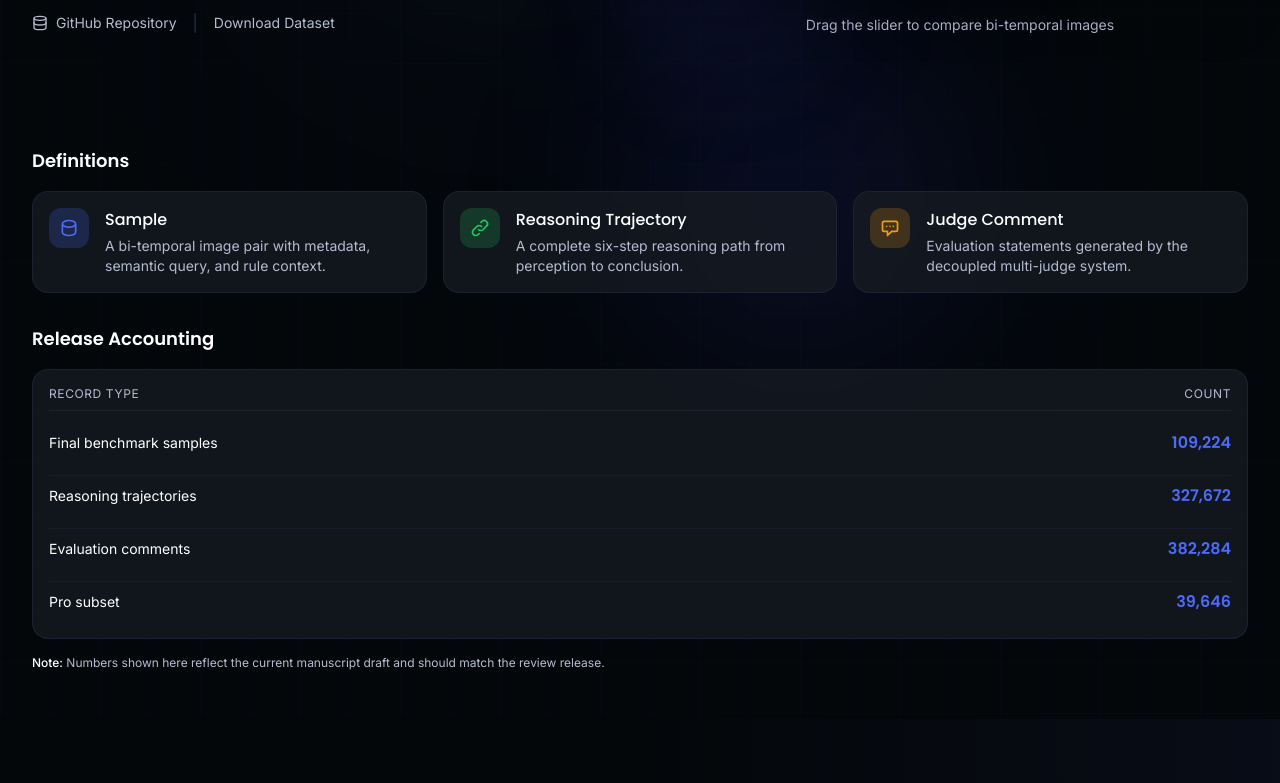
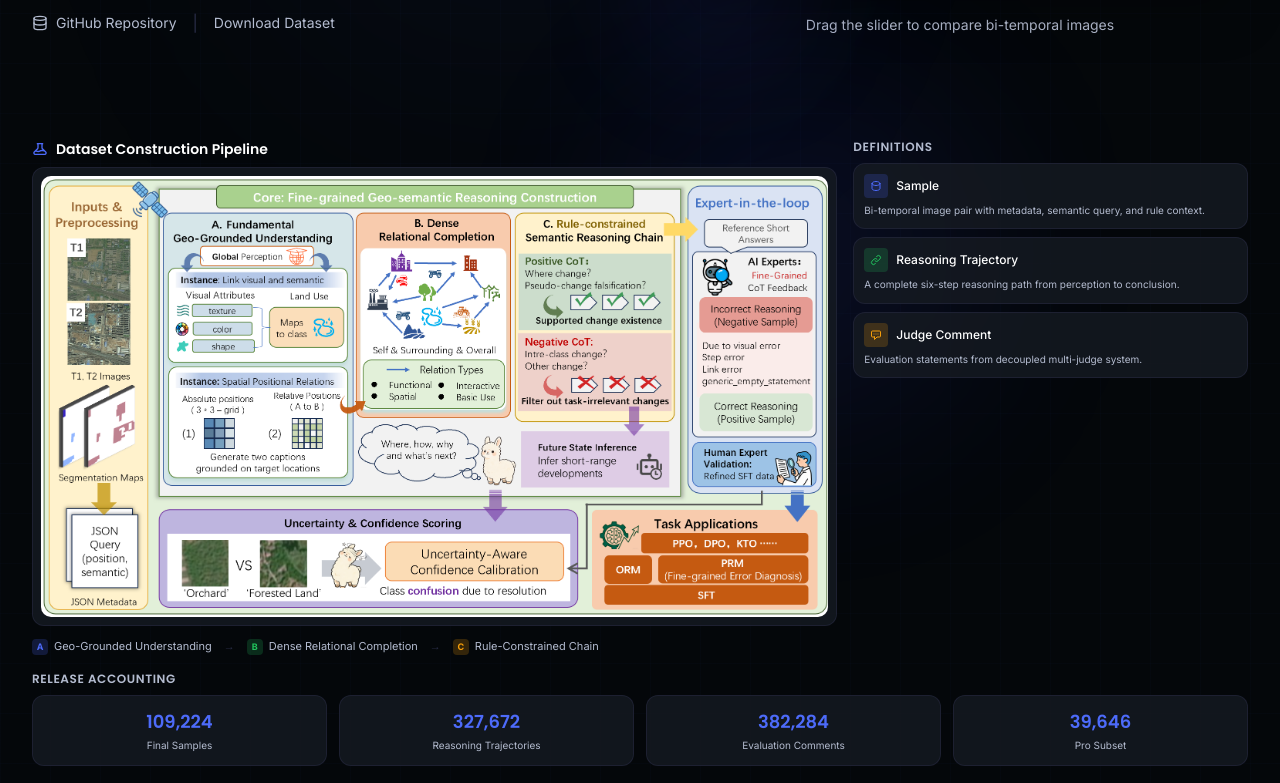
Before and after one commit to srkVictory/dataset_website_pre, a React (Vite) app in the folder app/: page / in a window 1280 px wide. Shown: the part 737-1520 px from the top of the page. Built offline with nearby package versions, Linux system fonts and the light colour scheme.

Commit message:
4.9优化

```diff
--- a/app/src/sections/Hero.tsx
+++ b/app/src/sections/Hero.tsx
@@ -238,101 +238,126 @@ export default function Hero() {
         </div>
       </div>
 
-      {/* 数据集详情模块 */}
-      <div className="relative z-10 max-w-7xl mx-auto px-4 sm:px-6 lg:px-8 mt-auto pb-12 pt-8">
-        <div className="space-y-8">
-          {/* Definitions - 上方 */}
+      {/* 数据集构建流程与统计 */}
+      <div className="relative z-10 max-w-7xl mx-auto px-4 sm:px-6 lg:px-8 mt-auto pb-8 pt-6">
+        <div className="space-y-4">
+
+          {/* 第一行：流程图 + Definitions */}
+          <div className="grid lg:grid-cols-3 gap-4">
+            {/* 左侧：构建流程图 */}
             <div
-            className={`transition-all duration-700 ${
+              className={`lg:col-span-2 transition-all duration-700 ${
                 isVisible ? 'opacity-100 translate-y-0' : 'opacity-0 translate-y-8'
               }`}
               style={{ transitionDelay: '0.9s', transitionTimingFunction: 'var(--ease-out-expo)' }}
             >
-            <h3 className="text-lg font-semibold text-white mb-4">Definitions</h3>
+              <h3 className="text-sm font-semibold text-white mb-2 flex items-center gap-2">
+                <svg className="w-4 h-4 text-[#4d6bfa]" fill="none" stroke="currentColor" viewBox="0 0 24 24">
+                  <path strokeLinecap="round" strokeLinejoin="round" strokeWidth={2} d="M19.428 15.428a2 2 0 00-1.022-.547l-2.387-.477a6 6 0 00-3.86.517l-.318.158a6 6 0 01-3.86.517L6.05 15.21a2 2 0 00-1.806.547M8 4h8l-1 1v5.172a2 2 0 00.586 1.414l5 5c1.26 1.26.367 3.414-1.415 3.414H4.828c-1.782 0-2.674-2.154-1.414-3.414l5-5A2 2 0 009 10.172V5L8 4z" />
+                </svg>
+                Dataset Construction Pipeline
+              </h3>
 
-            <div className="grid md:grid-cols-3 gap-4">
-              {/* Sample */}
-              <div className="p-4 rounded-xl bg-[#161b22]/80 border border-[#2a2d47]/50 flex items-start gap-4">
-                <div className="w-10 h-10 rounded-lg bg-[#4d6bfa]/20 flex items-center justify-center flex-shrink-0">
-                  <svg className="w-5 h-5 text-[#4d6bfa]" fill="none" stroke="currentColor" viewBox="0 0 24 24">
-                    <path strokeLinecap="round" strokeLinejoin="round" strokeWidth={2} d="M4 7v10c0 2.21 3.582 4 8 4s8-1.79 8-4V7M4 7c0 2.21 3.582 4 8 4s8-1.79 8-4M4 7c0-2.21 3.582-4 8-4s8 1.79 8 4" />
-                  </svg>
-                </div>
-                <div>
-                  <h4 className="text-white font-medium mb-1">Sample</h4>
-                  <p className="text-sm text-[#b4bcd0]">A bi-temporal image pair with metadata, semantic query, and rule context.</p>
-                </div>
+              {/* 流程图图片 */}
+              <div className="rounded-lg bg-[#161b22]/80 border border-[#2a2d47]/50 p-2 mb-3">
+                <img
+                  src="/construction_flow.png"
+                  alt="Dataset Construction Flow"
+                  className="w-full h-auto rounded-md"
+                />
               </div>
 
-              {/* Reasoning Trajectory */}
-              <div className="p-4 rounded-xl bg-[#161b22]/80 border border-[#2a2d47]/50 flex items-start gap-4">
-                <div className="w-10 h-10 rounded-lg bg-[#22c55e]/20 flex items-center justify-center flex-shrink-0">
-                  <svg className="w-5 h-5 text-[#22c55e]" fill="none" stroke="currentColor" viewBox="0 0 24 24">
-                    <path strokeLinecap="round" strokeLinejoin="round" strokeWidth={2} d="M13.828 10.172a4 4 0 00-5.656 0l-4 4a4 4 0 105.656 5.656l1.102-1.101m-.758-4.899a4 4 0 005.656 0l4-4a4 4 0 00-5.656-5.656l-1.1 1.1" />
-                  </svg>
+              {/* 流程说明 - 精简版 */}
+              <div className="flex gap-3 text-[11px] text-[#b4bcd0]">
+                <div className="flex items-center gap-1.5">
+                  <div className="w-4 h-4 rounded bg-[#4d6bfa]/20 flex items-center justify-center text-[9px] font-bold text-[#4d6bfa]">A</div>
+                  <span>Geo-Grounded Understanding</span>
                 </div>
-                <div>
-                  <h4 className="text-white font-medium mb-1">Reasoning Trajectory</h4>
-                  <p className="text-sm text-[#b4bcd0]">A complete six-step reasoning path from perception to conclusion.</p>
+                <div className="text-[#2a2d47]">→</div>
+                <div className="flex items-center gap-1.5">
+                  <div className="w-4 h-4 rounded bg-[#22c55e]/20 flex items-center justify-center text-[9px] font-bold text-[#22c55e]">B</div>
+                  <span>Dense Relational Completion</span>
                 </div>
-              </div>
-
-              {/* Judge Comment */}
-              <div className="p-4 rounded-xl bg-[#161b22]/80 border border-[#2a2d47]/50 flex items-start gap-4">
-                <div className="w-10 h-10 rounded-lg bg-[#f59e0b]/20 flex items-center justify-center flex-shrink-0">
-                  <svg className="w-5 h-5 text-[#f59e0b]" fill="none" stroke="currentColor" viewBox="0 0 24 24">
-                    <path strokeLinecap="round" strokeLinejoin="round" strokeWidth={2} d="M8 10h.01M12 10h.01M16 10h.01M9 16H5a2 2 0 01-2-2V6a2 2 0 012-2h14a2 2 0 012 2v8a2 2 0 01-2 2h-5l-5 5v-5z" />
-                  </svg>
-                </div>
-                <div>
-                  <h4 className="text-white font-medium mb-1">Judge Comment</h4>
-                  <p className="text-sm text-[#b4bcd0]">Evaluation statements generated by the decoupled multi-judge system.</p>
-                </div>
+                <div className="text-[#2a2d47]">→</div>
+                <div className="flex items-center gap-1.5">
+                  <div className="w-4 h-4 rounded bg-[#f59e0b]/20 flex items-center justify-center text-[9px] font-bold text-[#f59e0b]">C</div>
+                  <span>Rule-Constrained Chain</span>
                 </div>
               </div>
             </div>
 
-          {/* Release Accounting - 下方 */}
+            {/* 右侧：Definitions */}
             <div
               className={`transition-all duration-700 ${
                 isVisible ? 'opacity-100 translate-y-0' : 'opacity-0 translate-y-8'
               }`}
               style={{ transitionDelay: '1.0s', transitionTimingFunction: 'var(--ease-out-expo)' }}
             >
-            <h3 className="text-lg font-semibold text-white mb-4">Release Accounting</h3>
-
-            <div className="p-4 rounded-xl bg-[#161b22]/80 border border-[#2a2d47]/50">
-              {/* Table Header */}
-              <div className="flex justify-between text-xs text-[#b4bcd0] uppercase tracking-wider mb-3 pb-2 border-b border-[#2a2d47]/50">
-                <span>Record Type</span>
-                <span>Count</span>
+              <h3 className="text-xs font-semibold text-[#b4bcd0] uppercase tracking-wider mb-2">Definitions</h3>
+              <div className="space-y-2">
+                <div className="p-2.5 rounded-lg bg-[#161b22]/80 border border-[#2a2d47]/50">
+                  <div className="flex items-center gap-2 mb-1">
+                    <div className="w-6 h-6 rounded bg-[#4d6bfa]/20 flex items-center justify-center flex-shrink-0">
+                      <svg className="w-3 h-3 text-[#4d6bfa]" fill="none" stroke="currentColor" viewBox="0 0 24 24">
+                        <path strokeLinecap="round" strokeLinejoin="round" strokeWidth={2} d="M4 7v10c0 2.21 3.582 4 8 4s8-1.79 8-4V7M4 7c0 2.21 3.582 4 8 4s8-1.79 8-4M4 7c0-2.21 3.582-4 8-4s8 1.79 8 4" />
+                      </svg>
                     </div>
-
-              {/* Table Rows */}
-              <div className="space-y-3">
-                <div className="flex justify-between items-center py-2">
-                  <span className="text-white text-sm">Final benchmark samples</span>
-                  <span className="text-[#4d6bfa] font-semibold font-['Poppins']">109,224</span>
+                    <span className="text-xs text-white font-medium">Sample</span>
                   </div>
-                <div className="flex justify-between items-center py-2 border-t border-[#2a2d47]/30">
-                  <span className="text-white text-sm">Reasoning trajectories</span>
-                  <span className="text-[#4d6bfa] font-semibold font-['Poppins']">327,672</span>
+                  <p className="text-[10px] text-[#b4bcd0] leading-relaxed">Bi-temporal image pair with metadata, semantic query, and rule context.</p>
                 </div>
-                <div className="flex justify-between items-center py-2 border-t border-[#2a2d47]/30">
-                  <span className="text-white text-sm">Evaluation comments</span>
-                  <span className="text-[#4d6bfa] font-semibold font-['Poppins']">382,284</span>
+                <div className="p-2.5 rounded-lg bg-[#161b22]/80 border border-[#2a2d47]/50">
+                  <div className="flex items-center gap-2 mb-1">
+                    <div className="w-6 h-6 rounded bg-[#22c55e]/20 flex items-center justify-center flex-shrink-0">
+                      <svg className="w-3 h-3 text-[#22c55e]" fill="none" stroke="currentColor" viewBox="0 0 24 24">
+                        <path strokeLinecap="round" strokeLinejoin="round" strokeWidth={2} d="M13.828 10.172a4 4 0 00-5.656 0l-4 4a4 4 0 105.656 5.656l1.102-1.101m-.758-4.899a4 4 0 005.656 0l4-4a4 4 0 00-5.656-5.656l-1.1 1.1" />
+                      </svg>
                     </div>
-                <div className="flex justify-between items-center py-2 border-t border-[#2a2d47]/30">
-                  <span className="text-white text-sm">Pro subset</span>
-                  <span className="text-[#4d6bfa] font-semibold font-['Poppins']">39,646</span>
+                    <span className="text-xs text-white font-medium">Reasoning Trajectory</span>
+                  </div>
+                  <p className="text-[10px] text-[#b4bcd0] leading-relaxed">A complete six-step reasoning path from perception to conclusion.</p>
+                </div>
+                <div className="p-2.5 rounded-lg bg-[#161b22]/80 border border-[#2a2d47]/50">
+                  <div className="flex items-center gap-2 mb-1">
+                    <div className="w-6 h-6 rounded bg-[#f59e0b]/20 flex items-center justify-center flex-shrink-0">
+                      <svg className="w-3 h-3 text-[#f59e0b]" fill="none" stroke="currentColor" viewBox="0 0 24 24">
+                        <path strokeLinecap="round" strokeLinejoin="round" strokeWidth={2} d="M8 10h.01M12 10h.01M16 10h.01M9 16H5a2 2 0 01-2-2V6a2 2 0 012-2h14a2 2 0 012 2v8a2 2 0 01-2 2h-5l-5 5v-5z" />
+                      </svg>
+                    </div>
+                    <span className="text-xs text-white font-medium">Judge Comment</span>
+                  </div>
+                  <p className="text-[10px] text-[#b4bcd0] leading-relaxed">Evaluation statements from decoupled multi-judge system.</p>
+                </div>
               </div>
             </div>
           </div>
 
-            {/* Note */}
-            <p className="text-xs text-[#b4bcd0] mt-4">
-              <span className="text-white font-medium">Note:</span> Numbers shown here reflect the current manuscript draft and should match the review release.
-            </p>
+          {/* 第二行：Release Accounting */}
+          <div
+            className={`transition-all duration-700 ${
+              isVisible ? 'opacity-100 translate-y-0' : 'opacity-0 translate-y-8'
+            }`}
+            style={{ transitionDelay: '1.1s', transitionTimingFunction: 'var(--ease-out-expo)' }}
+          >
+            <h3 className="text-xs font-semibold text-[#b4bcd0] uppercase tracking-wider mb-2">Release Accounting</h3>
+            <div className="grid grid-cols-4 gap-3">
+              <div className="p-3 rounded-lg bg-[#161b22]/80 border border-[#2a2d47]/50 text-center">
+                <div className="text-lg font-semibold text-[#4d6bfa] font-['Poppins']">109,224</div>
+                <div className="text-[10px] text-[#b4bcd0] mt-0.5">Final Samples</div>
+              </div>
+              <div className="p-3 rounded-lg bg-[#161b22]/80 border border-[#2a2d47]/50 text-center">
+                <div className="text-lg font-semibold text-[#4d6bfa] font-['Poppins']">327,672</div>
+                <div className="text-[10px] text-[#b4bcd0] mt-0.5">Reasoning Trajectories</div>
+              </div>
+              <div className="p-3 rounded-lg bg-[#161b22]/80 border border-[#2a2d47]/50 text-center">
+                <div className="text-lg font-semibold text-[#4d6bfa] font-['Poppins']">382,284</div>
+                <div className="text-[10px] text-[#b4bcd0] mt-0.5">Evaluation Comments</div>
+              </div>
+              <div className="p-3 rounded-lg bg-[#161b22]/80 border border-[#2a2d47]/50 text-center">
+                <div className="text-lg font-semibold text-[#4d6bfa] font-['Poppins']">39,646</div>
+                <div className="text-[10px] text-[#b4bcd0] mt-0.5">Pro Subset</div>
+              </div>
+            </div>
           </div>
         </div>
       </div>
```
Also changed, not shown: app/public/construction_flow.png (added). Lines whose indentation alone changed are shown as unchanged.
